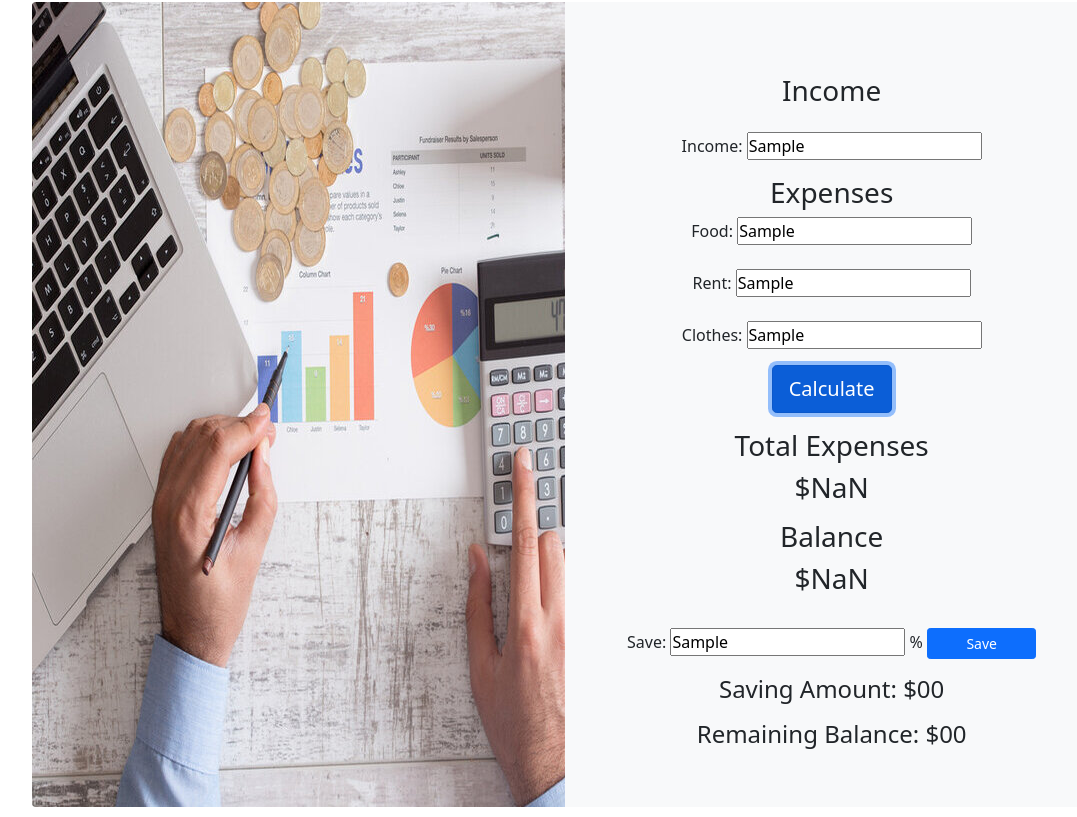
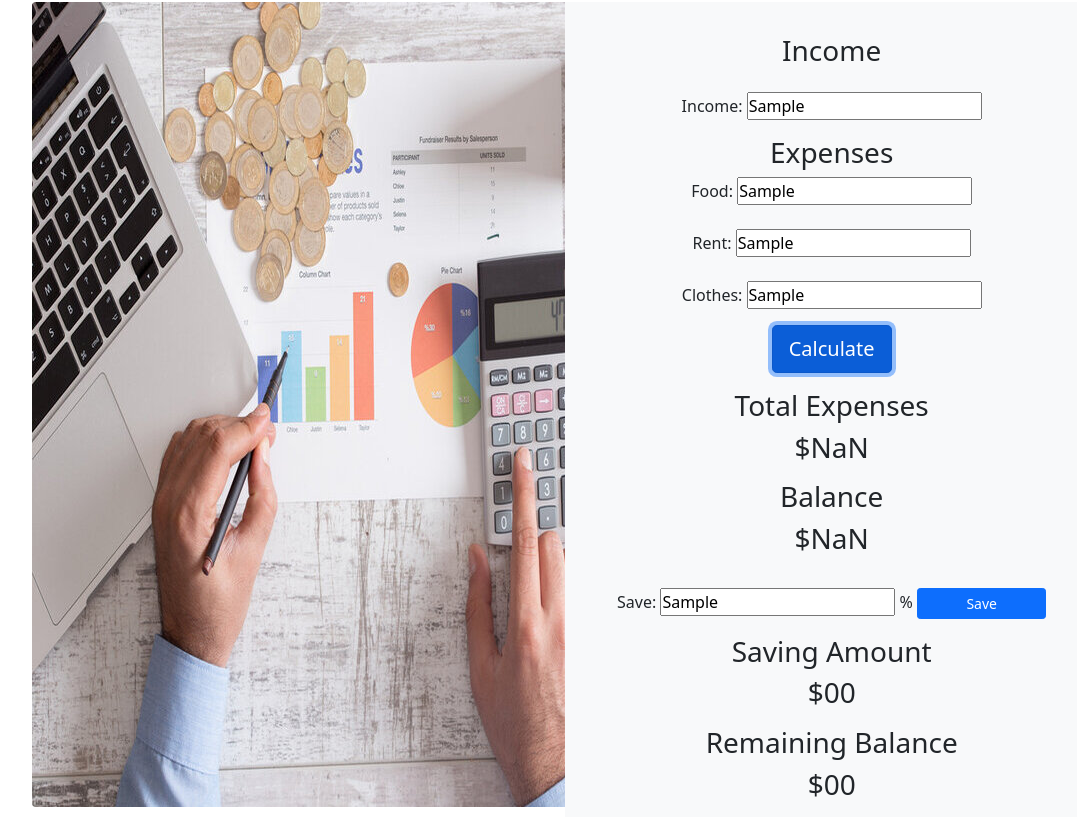
Before and after one commit to ahmednayeem/money-master, a plain HTML site: page index.html in a window 1280 px wide. Both pictures are taken after typing "Sample", "Sample", "Sample", "Sample", "Sample" into the empty fields and a click on the button "Calculate". Shown: the part 86-903 px from the top of the page, without its empty margins (75-1152 px from the left). Drawn offline with nearby package versions, Linux system fonts and the light colour scheme.

Commit message:
saving-functionality

```diff
--- a/index.html
+++ b/index.html
@@ -30,7 +30,7 @@
             <div class="col-md-5 half-width">
                 <img class="mt-3 rounded" src="img/money-cost.jpg">
             </div>
-            <div class="p-5 bg-light text-dark col-md-5 half-width mt-3 text-center">
+            <div class="p-2 bg-light text-dark col-md-5 half-width mt-3 text-center">
                 <div class="mt-4">
                     <h3>Income</h3>
 
@@ -72,10 +72,22 @@
 
 
                     <label>Save:</label>
-                    <input class="mt-4" type="text"> %
-                    <button type="button" class="w-25 btn btn-primary btn-sm">Save</button>
-                    <h4 class="mt-3">Saving Amount: $00</h4>
-                    <h4 class="mt-3">Remaining Balance: $00</h4>
+                    <input id="save-input" class="mt-4" type="text"> %
+
+                    <button id="save-button" type="button" class="w-25 btn btn-primary btn-sm">Save</button>
+
+                    <div>
+                        <h3 class="mt-3 d">Saving Amount</h3>
+                        <h3>$<span id="total-saving">00</span></h3>
+                    </div>
+
+
+
+                    <div>
+                        <h3 class="mt-3 d">Remaining Balance </h3>
+                        <h3>$<span id="total-remaining">00</span></h3>
+                    </div>
+
                 </div>
             </div>
         </section>
--- a/js/app.js
+++ b/js/app.js
@@ -1,29 +1,60 @@
-document.getElementById('calculate-button').addEventListener('click', function() {
+function inputValue(id) {
+
+    const input = document.getElementById(id);
+    return input
+
+}
 
 
-    const incomeInput = document.getElementById('income-field');
+
+
+
+
+// calculate handler
+inputValue('calculate-button').addEventListener('click', function() {
+
+
+    const incomeInput = inputValue('income-field');
     const incomeAmount = incomeInput.value;
 
 
-    const foodInput = document.getElementById('food-input');
+    const foodInput = inputValue('food-input');
     const foodAmount = foodInput.value;
 
 
-    const rentInput = document.getElementById('rent-input');
+    const rentInput = inputValue('rent-input');
     const rentAmount = rentInput.value;
 
-    const clothesInput = document.getElementById('clothes-input');
+    const clothesInput = inputValue('clothes-input');
     const clothesAmount = clothesInput.value;
 
     const expenses = parseFloat(foodAmount) + parseFloat(rentAmount) + parseFloat(clothesAmount)
 
-    const newExpenses = document.getElementById('total-cost')
+    const newExpenses = inputValue('total-cost')
     newExpenses.innerText = expenses;
 
-    const totalBalance = document.getElementById('total-balance');
-    const totalBalanceText = totalBalance.innerText;
-    const updateTotalBalance = parseFloat(totalBalanceText);
+    const totalBalance = inputValue('total-balance');
     totalBalance.innerText = incomeAmount - expenses;
 
 
+
+
+
+
 })
+
+
+// save handler
+inputValue('save-button').addEventListener('click', function() {
+
+    const incomeInput = inputValue('income-field').value;
+    const saveInput = inputValue('save-input').value;
+    const balance = inputValue('total-balance').innerText;
+    const calculate = saveInput / 100;
+    const saving = incomeInput * calculate;
+    const remainingBalance = balance - saving;
+    inputValue('total-saving').innerText = saving;
+    inputValue('total-remaining').innerText = remainingBalance;
+
+
+})
```
